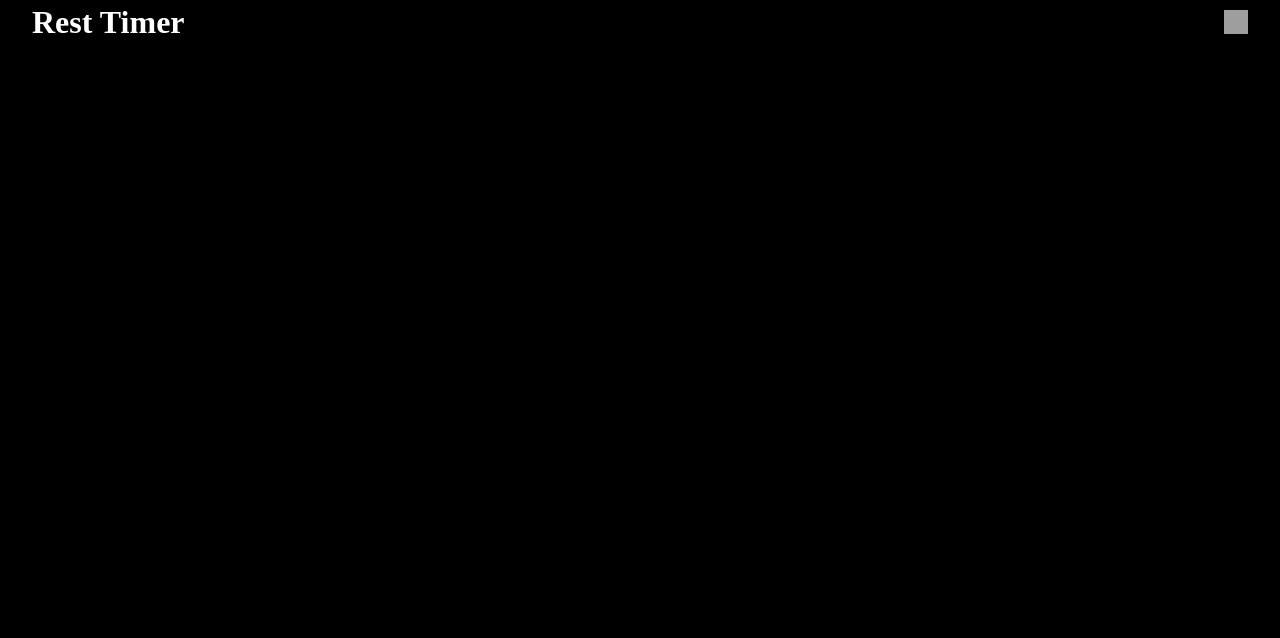
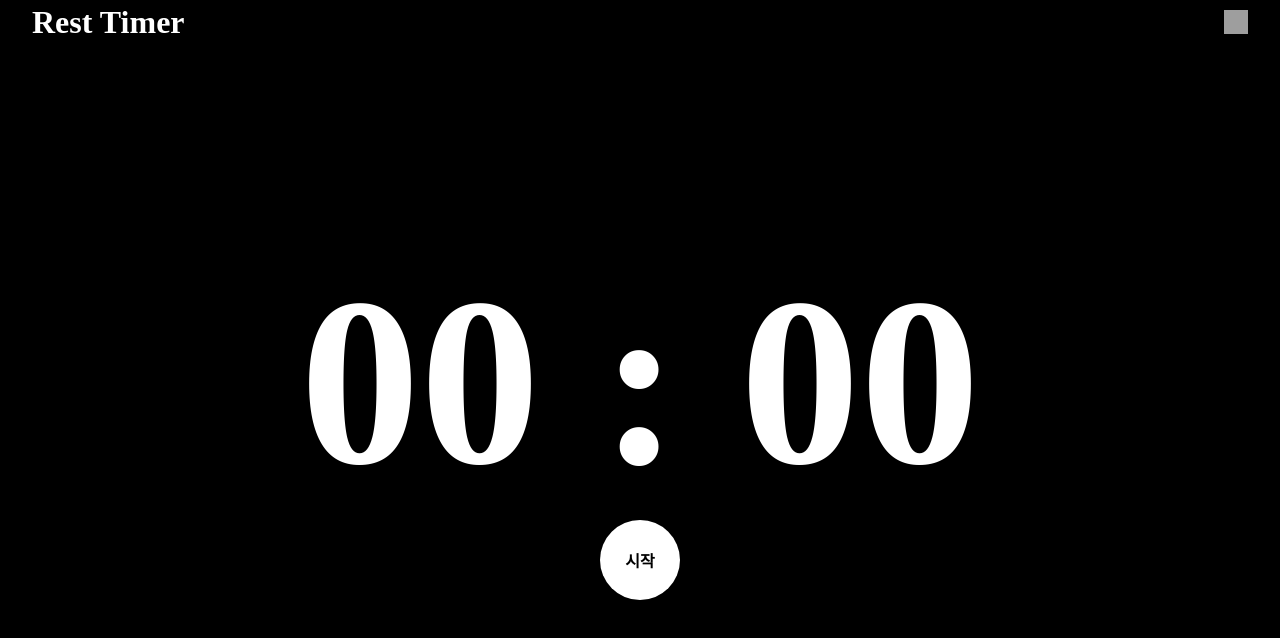
Before and after one commit to JangExpedition/rest-timer, a React (Create React App) app: page / in a window 1280 px wide. Shown: the top 638 px of the page. Built offline with nearby package versions, Linux system fonts and the light colour scheme; grey boxes are pictures that could not be loaded.

Commit message:
타이머와 씨름중

```diff
--- a/src/components/Header/Header.module.scss
+++ b/src/components/Header/Header.module.scss
@@ -7,15 +7,14 @@
     position: fixed;
     top: 0;
     left: 0;
-    color: #fff;
     display: flex;
     justify-content: space-between;
     align-items: center;
     .home{
         font-size: 2rem;
         font-weight: bold;
-        color: #fff;
         text-decoration: none;
+        color: inherit;
         cursor: pointer;
     }
     .setting{
--- a/src/components/Palette/Palette.tsx
+++ b/src/components/Palette/Palette.tsx
@@ -1,19 +1,23 @@
 import React from "react";
 import styles from "./Palette.module.scss"
 import { useDispatch } from "react-redux";
-import { change } from "../../slice/backgroundColorSlice.ts";
+import { backgroundChange, change } from "../../slice/colorSlice.ts";
 
 const paletteColor = ["black", "white", "red", "orange", "yellow", "green", "blue", "indigo", "purple"];
 
-const Palette = () => {
+const Palette = ({type}) => {
 
     const dispatch = useDispatch();
+    const clickHandler = (color) => {
+        type === "color" ? dispatch(change(color)) : dispatch(backgroundChange(color));
+    }
 
     return <div className={styles.Palette}>
         {paletteColor.map(color=>(
             <span key={color}
                 className={styles[`${color}`]}
-                onClick={()=>dispatch(change(color))}></span>
+                onClick={()=>clickHandler(color)}
+                ></span>
         ))}
     </div>
 }
--- /dev/null
+++ b/src/components/SetTimer/SetTimer.tsx
@@ -0,0 +1,34 @@
+import React from "react";
+import { useDispatch } from "react-redux";
+import { setMinute, setSecond } from "../../slice/timeSlice.ts";
+
+const SetTimer = () => {
+    const dispatch = useDispatch();
+
+    const timeHandler = (e) => {
+        let value = e.target.value;
+        const id = e.target.id;
+
+        if(value < 0){
+            value = 0;
+            e.target.value = value;
+        }else if(value > 59){
+            value = 59;
+            e.target.value = value;
+        }
+
+        if(id === "minute"){
+            dispatch(setMinute(value));
+        }else{
+            dispatch(setSecond(value));
+        }
+    }
+
+    return <div>
+        <p>시간 : </p>
+        <input id="minute" type="number" onChange={(e)=>timeHandler(e)}></input>분
+        <input id="second" type="number" onChange={(e)=>timeHandler(e)}></input>초
+    </div>
+}
+
+export default SetTimer;
--- a/src/components/Timer/Timer.module.scss
+++ b/src/components/Timer/Timer.module.scss
@@ -1,4 +1,18 @@
+@use "../../styles/" as *;
+
 .Timer{
+    @include center-box;
+    flex-direction: column;
     width: 100%;
     height: 80%;
+    .time{
+        font-size: 15rem;
+    }
+    .startAndStop{
+        @include box(5rem);
+        @include center-box;
+        font-weight: bold;
+        border-radius: 50%;
+        cursor: pointer;
+    }
 }
--- a/src/components/Timer/Timer.tsx
+++ b/src/components/Timer/Timer.tsx
@@ -1,8 +1,78 @@
-import React from "react";
+import React, { useEffect, useState } from "react";
 import styles from "./Timer.module.scss"
+import { useDispatch, useSelector } from "react-redux";
+import { RootState } from "../../store/store";
+import { setMinute, setSecond } from "../../slice/timeSlice.ts";
+import { backgroundChange, change } from "../../slice/colorSlice.ts";
 
 const Timer = () => {
-    return <div className={styles.Timer}></div>
+
+    const storeMinute = useSelector((state: RootState)=>state.time.minute);
+    const storeSecond = useSelector((state: RootState)=>state.time.second);
+    const [minute, setMinute] = useState("");
+    const [second, setSecond] = useState("");
+    const color = useSelector((state: RootState)=>state.color.backgroundColor);
+    const backgroundColor = useSelector((state: RootState)=>state.color.color);
+    const dispatch = useDispatch();
+    const [timerId, setTimerId] = useState<NodeJS.Timeout | number>(0);
+    const [reverseTimerId, setReverseTimerId] = useState<NodeJS.Timeout | number>(0);
+
+    useEffect(()=>{
+        setMinute(storeMinute);
+        setSecond(storeSecond);
+    }, []);
+
+    const timerHandler = (e: React.MouseEvent) => {
+        const target = e.target as HTMLDivElement;
+        const state = target.innerText;
+
+        if(state === "시작"){
+            target.innerText = "정지";
+            const id = timer();
+            setTimerId(id);
+        }else{
+            target.innerText = "시작";
+            clearInterval(timerId!);
+            clearInterval(reverseTimerId!);
+        }
+    }
+
+    const timer = () => setInterval(()=>{
+        setSecond((prevSecond)=>{
+            if(prevSecond === "00"){
+                if(minute === "00"){
+                    dispatch(change(color));
+                    dispatch(backgroundChange(backgroundColor));
+                    clearInterval(timerId);
+                    const id = reverseTimer();
+                    setReverseTimerId(id);
+                    return "01";
+                }else{
+                    setMinute(String(Number(minute) - 1).padStart(2, "0"));
+                    return "59";
+                }
+            }else{
+                const num = Number(prevSecond) - 1;
+                return String(num).padStart(2, "0");
+            }
+        })
+    }, 1000);
+
+    const reverseTimer = () => setInterval(()=>{
+        setSecond((prevSecond)=>{
+            if(prevSecond === "59"){
+                setMinute(String(Number(minute) + 1).padStart(2, "0"));
+                return "00";
+            }else{
+                return String(Number(prevSecond) + 1).padStart(2, "0");
+            }
+        })
+    }, 1000);
+
+    return <div className={styles.Timer}>
+        <h1 className={styles.time}>{minute} : {second}</h1>
+        <div className={styles.startAndStop} style={{backgroundColor, color}} onClick={(e)=>{timerHandler(e)}}>시작</div>
+    </div>
 }
 
 export default Timer;
--- a/src/pages/Layout/Layout.tsx
+++ b/src/pages/Layout/Layout.tsx
@@ -7,12 +7,11 @@ import { RootState } from "../../store/store.ts"
 
 const Layout = () => {
 
-    const backgroundColor = useSelector((state: RootState)=>state.backgroundColor?.color)
-
-    console.log(backgroundColor);
+    const backgroundColor = useSelector((state: RootState)=>state.color?.backgroundColor)
+    const color = useSelector((state: RootState)=>state.color?.color)
 
     return(
-        <div style={{backgroundColor}}>
+        <div style={{backgroundColor, color}}>
             <Header></Header>
             <Wrapper className="main">
                 <Outlet/>
--- a/src/pages/Setting/Setting.module.scss
+++ b/src/pages/Setting/Setting.module.scss
@@ -2,11 +2,12 @@
 
 .Setting{
     @include center-box;
+    flex-direction: column;
+    gap: 1rem;
     padding-top: $header-height;
     height: 100vh;
     width: 100%;
-    color: #fff;
-    .oneSetting{
+    >div{
         @include center-box;
         width: 80%;
         height: 1.5rem;
--- a/src/pages/Setting/Setting.tsx
+++ b/src/pages/Setting/Setting.tsx
@@ -1,13 +1,19 @@
 import React from "react";
 import styles from "./Setting.module.scss"
 import Palette from "../../components/Palette/Palette.tsx";
+import SetTimer from "../../components/SetTimer/SetTimer.tsx";
 
 const Setting = () => {
     return <div className={styles.Setting}>
         <div className={styles.oneSetting}>
-            <p>배경색 : </p>
-            <Palette/>
+            <p>배경 색상 : </p>
+            <Palette type={"backgroundColor"}/>
         </div>
+        <div className={styles.oneSetting}>
+            <p>색상 : </p>
+            <Palette type={"color"}/>
+        </div>
+        <SetTimer/>
     </div>
 }
 
--- a/src/slice/backgroundColorSlice.ts
+++ /dev/null
@@ -1,18 +0,0 @@
-import { createSlice } from "@reduxjs/toolkit";
-
-const backgroundColorSlice = createSlice({
-    name: "backgroundColor",
-    initialState: {
-        color: "black"
-    },
-    reducers: {
-        change: (state, action) => {
-            const result = {...state, color: action.payload};
-            return result;
-        }
-    }
-})
-
-export const {change} = backgroundColorSlice.actions;
-
-export default backgroundColorSlice;
--- /dev/null
+++ b/src/slice/colorSlice.ts
@@ -0,0 +1,23 @@
+import { createSlice } from "@reduxjs/toolkit";
+
+const backgroundColorSlice = createSlice({
+    name: "color",
+    initialState: {
+        color: "white",
+        backgroundColor: "black"
+    },
+    reducers: {
+        change: (state, action) => {
+            const result = {...state, color: action.payload};
+            return result;
+        },
+        backgroundChange: (state, action) => {
+            const result = {...state, backgroundColor: action.payload};
+            return result;
+        },
+    }
+});
+
+export const {change, backgroundChange} = backgroundColorSlice.actions;
+
+export default backgroundColorSlice;
--- /dev/null
+++ b/src/slice/timeSlice.ts
@@ -0,0 +1,24 @@
+import { createSlice } from "@reduxjs/toolkit";
+
+const timeSlice = createSlice({
+    name: "time",
+    initialState: {
+        minute: "00",
+        second: "00",
+    },
+    reducers: {
+        setMinute: (state, action) => {
+            const minute = String(action.payload).padStart(2, "0");
+            const result = {...state, minute};
+            return result
+        },
+        setSecond: (state, action) => {
+            const second = String(action.payload).padStart(2, "0");
+            const result = {...state, second};
+            return result
+        },
+    }
+});
+
+export const {setMinute, setSecond} = timeSlice.actions;
+export default timeSlice;
--- a/src/store/store.ts
+++ b/src/store/store.ts
@@ -1,9 +1,11 @@
 import { configureStore } from "@reduxjs/toolkit";
-import backgroundColorSlice from "../slice/backgroundColorSlice.ts";
+import backgroundColorSlice from "../slice/colorSlice.ts";
+import timeSlice from "../slice/timeSlice.ts";
 
 const store = configureStore({
     reducer: {
-        backgroundColor: backgroundColorSlice.reducer,
+        color: backgroundColorSlice.reducer,
+        time: timeSlice.reducer,
     },
 });
 
```
